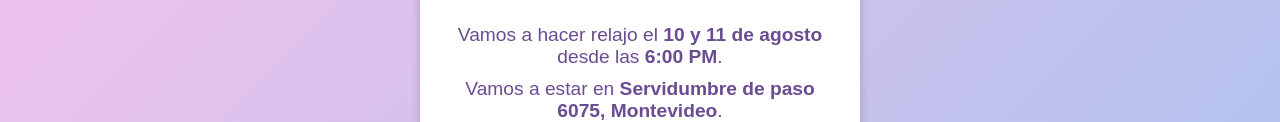
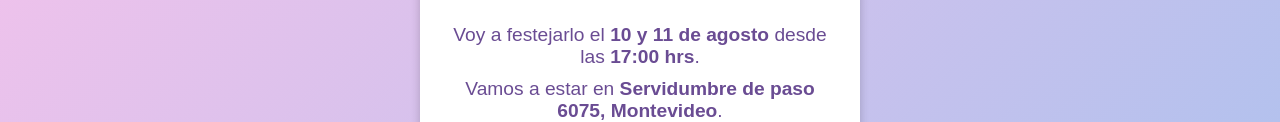
Before and after one commit to ArianaEGR/invitacion-cumpleanos, a plain HTML site: page invitacion.html in a window 1280 px wide. Shown: the part 341-463 px from the top of the page. Drawn offline with Linux system fonts and the light colour scheme.

Commit message:
Update invitacion.html

```diff
--- a/invitacion.html
+++ b/invitacion.html
@@ -18,7 +18,7 @@
     </div>
     <div class="invitation-container">
         <h1 class="title">¡Estás Invitado!</h1>
-        <p class="description">Vamos a hacer relajo el <strong>10 y 11 de agosto</strong> desde las <strong>6:00 PM</strong>.</p>
+        <p class="description">Voy a festejarlo el <strong>10 y 11 de agosto</strong> desde las <strong>17:00 hrs</strong>.</p>
         <p class="description"> Vamos a estar en <strong>Servidumbre de paso 6075, Montevideo</strong>.</p>
         <button class="location-button" onclick="redirectToLocation()">Ver Ubicación</button>
         <form id="confirmation-form" class="confirmation-form">
```
